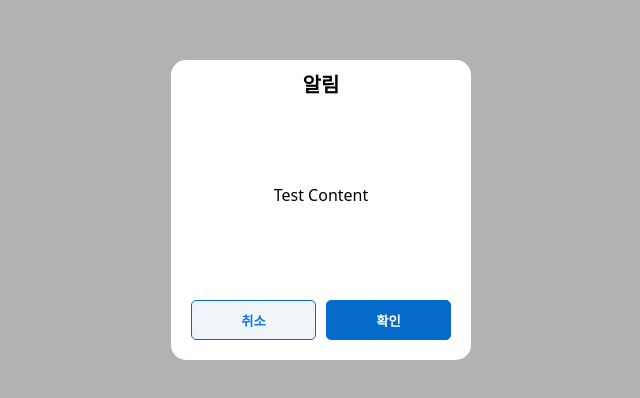
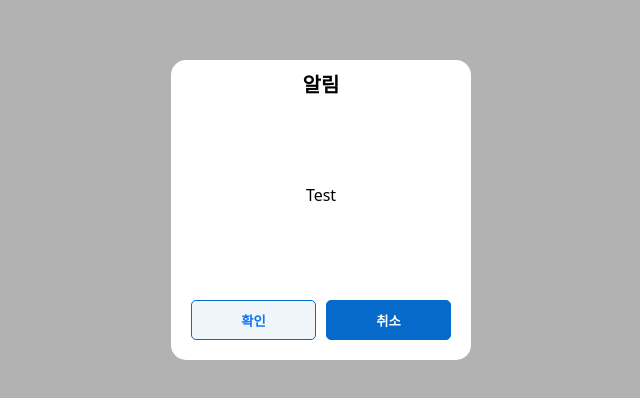
Before and after one commit to kim0tae/FE, a React (Vite) app: page / in a window 1280 px wide. Shown: the part 190-588 px from the top of the page, without its empty margins (319-959 px from the left). Built offline with nearby package versions, Linux system fonts and the light colour scheme.

Commit message:
[UPDATE] 레이어 팝업 동적 바인딩 추가

```diff
--- a/src/App.tsx
+++ b/src/App.tsx
@@ -46,7 +46,7 @@ function App() {
   return (
     <Wrapper>
       <GlobalStyles />
-      <LayerPopup />
+      <LayerPopup contentInfo={'Test'} check={'확인'} cancel={'취소'} />
     </Wrapper>
   );
 }
--- a/src/components/layer-popup.tsx
+++ b/src/components/layer-popup.tsx
@@ -63,17 +63,17 @@ const ContentTitle = styled.h1`
   font-weight: 600;
 `;
 
-export default function LayerPopup() {
+export default function LayerPopup({ contentInfo, check, cancel }) {
   return (
     <>
       <Dim />
       <Wrapper>
         <Popup>
           <ContentTitle> 알림 </ContentTitle>
-          <Content>Test Content</Content>
+          <Content>{contentInfo}</Content>
           <ButtonContainer>
-            <Button>취소</Button>
-            <Button>확인</Button>
+            <Button>{check}</Button>
+            <Button>{cancel}</Button>
           </ButtonContainer>
         </Popup>
       </Wrapper>
```
